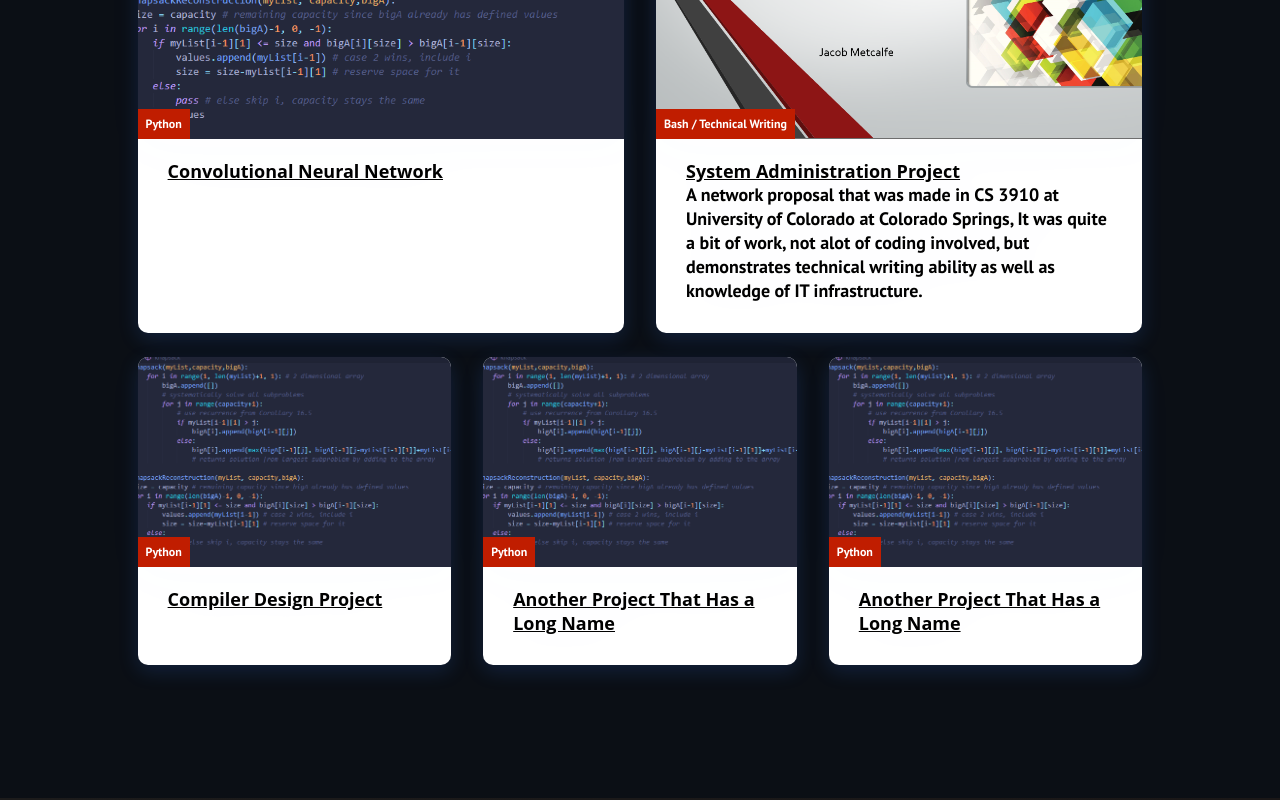
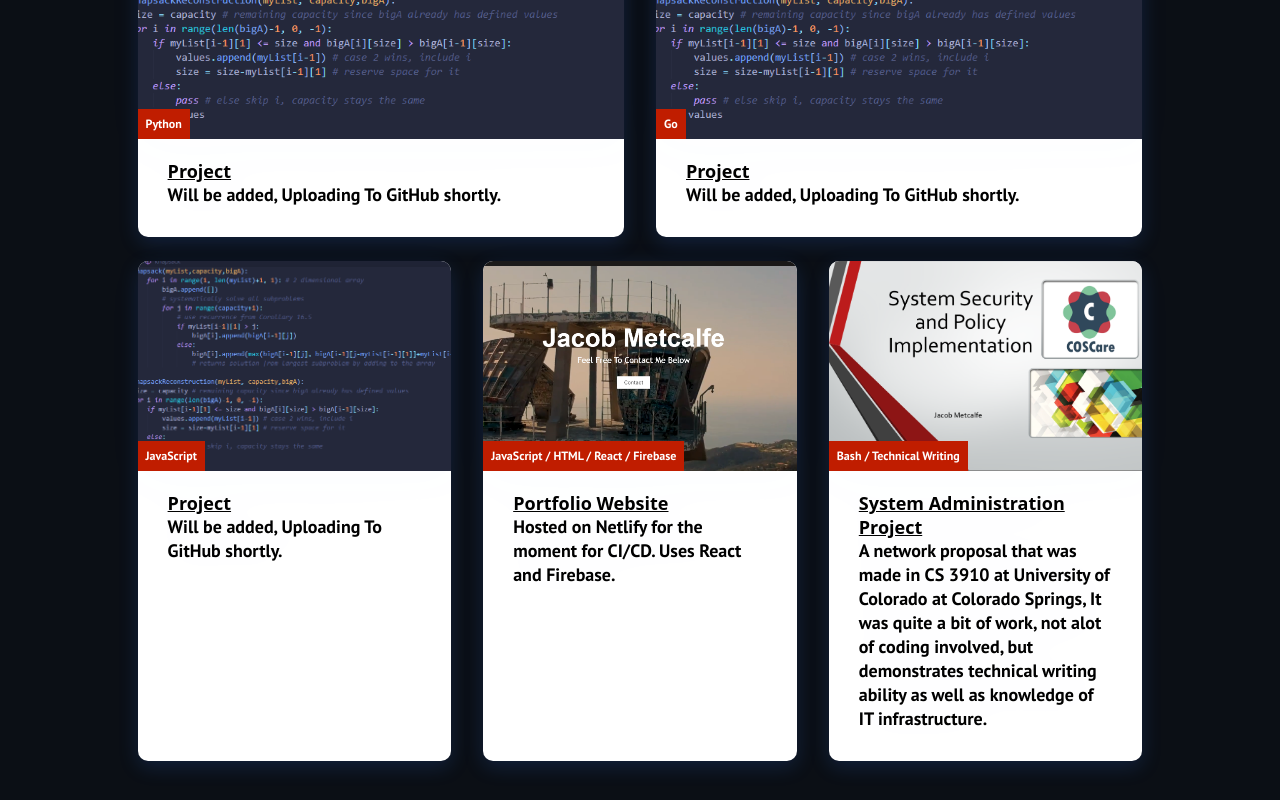
Before and after one commit to jacobmetcalfe/jacobmetcalfe.github.io, a React (Create React App) app: page /Portfolio in a window 1280 px wide. Shown: the part 1340-2140 px from the top of the page. Built offline with nearby package versions, Linux system fonts and the light colour scheme; the HTML template or start-up script is replaced by a standard one.

Commit message:
Change Portfolio stuff, Fix Contact Form

```diff
--- a/src/components/Cards.js
+++ b/src/components/Cards.js
@@ -14,35 +14,39 @@ function Cards() {
           <ul className='cards__items'>
             <CardItem
               src='images/test_image.PNG'
-              text='Convolutional Neural Network'
+              text='Project'
+              description='Will be added, Uploading To GitHub shortly.'
               label='Python'
               path='https://github.com/jacobmetcalfe/Network-Proposal-CS-3910'
             />
-            <CardItem
-              src='images/sys_ad_pic.PNG'
-              text='System Administration Project'
-              description='A network proposal that was made in CS 3910 at University of Colorado at Colorado Springs, It was quite a bit of work, not alot of coding involved, but demonstrates technical writing ability as well as knowledge of IT infrastructure.'
-              label='Bash / Technical Writing'
+          <CardItem
+              src='images/test_image.PNG'
+              text='Project'
+              description='Will be added, Uploading To GitHub shortly.'
+              label='Go'
               path='https://github.com/jacobmetcalfe/Network-Proposal-CS-3910'
             />
           </ul>
           <ul className='cards__items'>
             <CardItem
               src='images/test_image.PNG'
-              text='Compiler Design Project'
-              label='Python'
+              text='Project'
+              description='Will be added, Uploading To GitHub shortly.'
+              label='JavaScript'
               path='https://github.com/jacobmetcalfe/Network-Proposal-CS-3910'
             />
             <CardItem
-              src='images/test_image.PNG'
-              text='Another Project That Has a Long Name'
-              label='Python'
-              path='https://github.com/jacobmetcalfe/Network-Proposal-CS-3910'
+              src='images/portfolio_portfolio_site.PNG'
+              text='Portfolio Website'
+              description='Hosted on Netlify for the moment for CI/CD. Uses React and Firebase.'
+              label='JavaScript / HTML / React / Firebase'
+              path='https://github.com/jacobmetcalfe/jacobmetcalfe.github.io'
             />
-            <CardItem
-              src='images/test_image.PNG'
-              text='Another Project That Has a Long Name'
-              label='Python'
+              <CardItem
+              src='images/sys_ad_pic.PNG'
+              text='System Administration Project'
+              description='A network proposal that was made in CS 3910 at University of Colorado at Colorado Springs, It was quite a bit of work, not alot of coding involved, but demonstrates technical writing ability as well as knowledge of IT infrastructure.'
+              label='Bash / Technical Writing'
               path='https://github.com/jacobmetcalfe/Network-Proposal-CS-3910'
             />
           </ul>
--- a/src/components/ContactForm.css
+++ b/src/components/ContactForm.css
@@ -32,7 +32,7 @@ button {
 }
 
 .form > h1 {
-  margin-bottom: 30px;
+  margin-top: 20px;
   font-size: 30px;
 }
 
--- a/src/components/ContactForm.js
+++ b/src/components/ContactForm.js
@@ -29,7 +29,7 @@ const ContactForm = () => {
         return false;
       }
 
-      if (!email.includes('@') && !email.includes('.')) {
+      if (!email.includes('@') || !email.includes('.')) {
         alert("Email must be filled out correctly Example: xyz@email.com");
         setLoader(false);
         return false;
```
Also changed, not shown: public/images/portfolio_portfolio_site.PNG (added).
